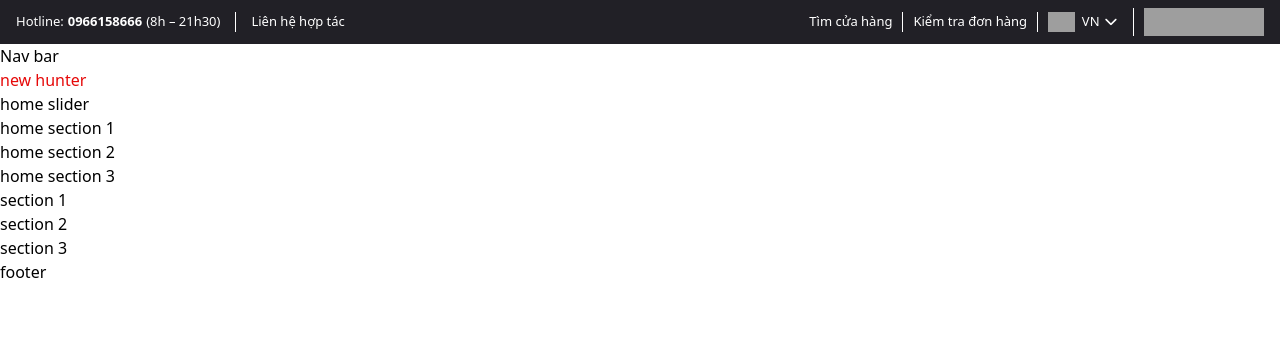
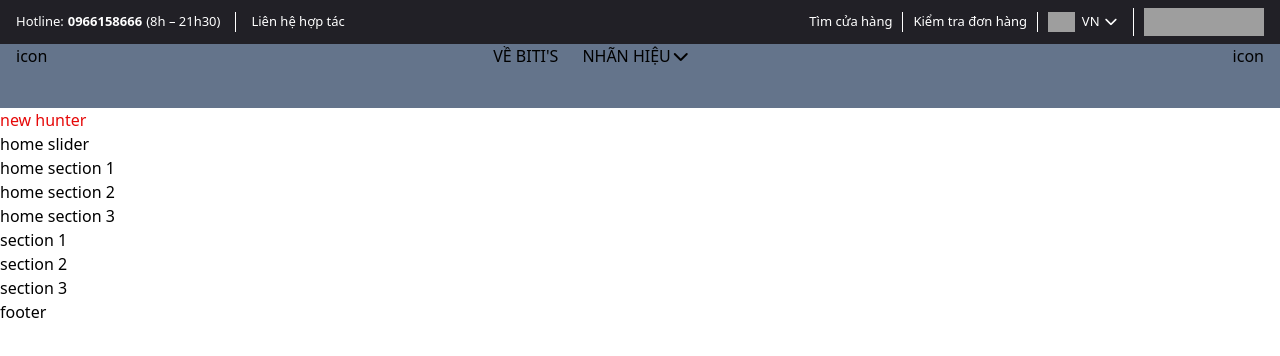
Before and after one commit to thanhan868192/bitis-nuxt-app, a Nuxt app: page / in a window 1280 px wide. Shown: the top 356 px of the page. Built offline with nearby package versions, Linux system fonts and the light colour scheme; grey boxes are pictures that could not be loaded.

Commit message:
update navigation

```diff
--- a/app/components/BaseNavigation.vue
+++ b/app/components/BaseNavigation.vue
@@ -3,9 +3,36 @@
 </style>
 
 <template>
-    <div class="mainHeader">
-        <header>
-            <nav class="flex container items-center">Nav bar</nav>
+    <div>
+        <header class="mainHeader">
+            <div class="bg-slate-500 min-h-16">
+                <div class="w-full px-4">
+                    <div class="flex items-center justify-between flex-nowrap">
+                        <div class="header-wrap-logo">icon</div>
+                        <!-- <div class="header-wrap-menu hidden lg:block">icon</div> -->
+                        <div class="header-wrap-menu flex-1 flex justify-center">
+                            <nav class="navbar-mainmenu">
+                                <ul class="menuList-primary flex flex-row items-center gap-6">
+                                    <li class="has-submenu">
+                                        <span>VỀ BITI'S</span>
+                                    </li>
+                                    <li class="has-submenu">
+                                        <span>NHÃN HIỆU</span>
+                                        <i class="fa fa-chevron-down" aria-hidden="true"></i>
+                                    </li>
+                                    <li class="has-submenu"></li>
+                                    <li class="has-submenu"></li>
+                                    <li class="has-submenu"></li>
+                                    <li class="has-submenu"></li>
+                                </ul>
+                            </nav>
+                        </div>
+                        <div class="header-wrap-action ">icon</div>
+                    </div>
+                </div>
+            </div>
         </header>
     </div>
 </template>
+
+<style></style>
```
